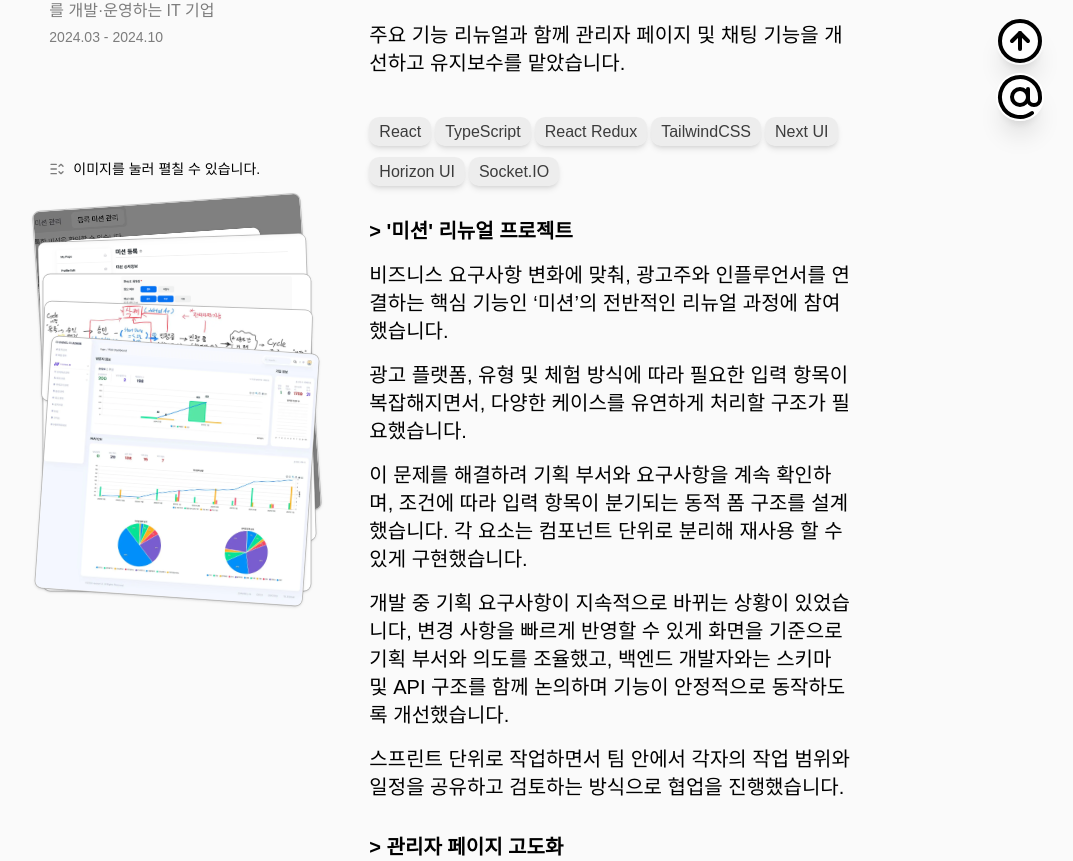
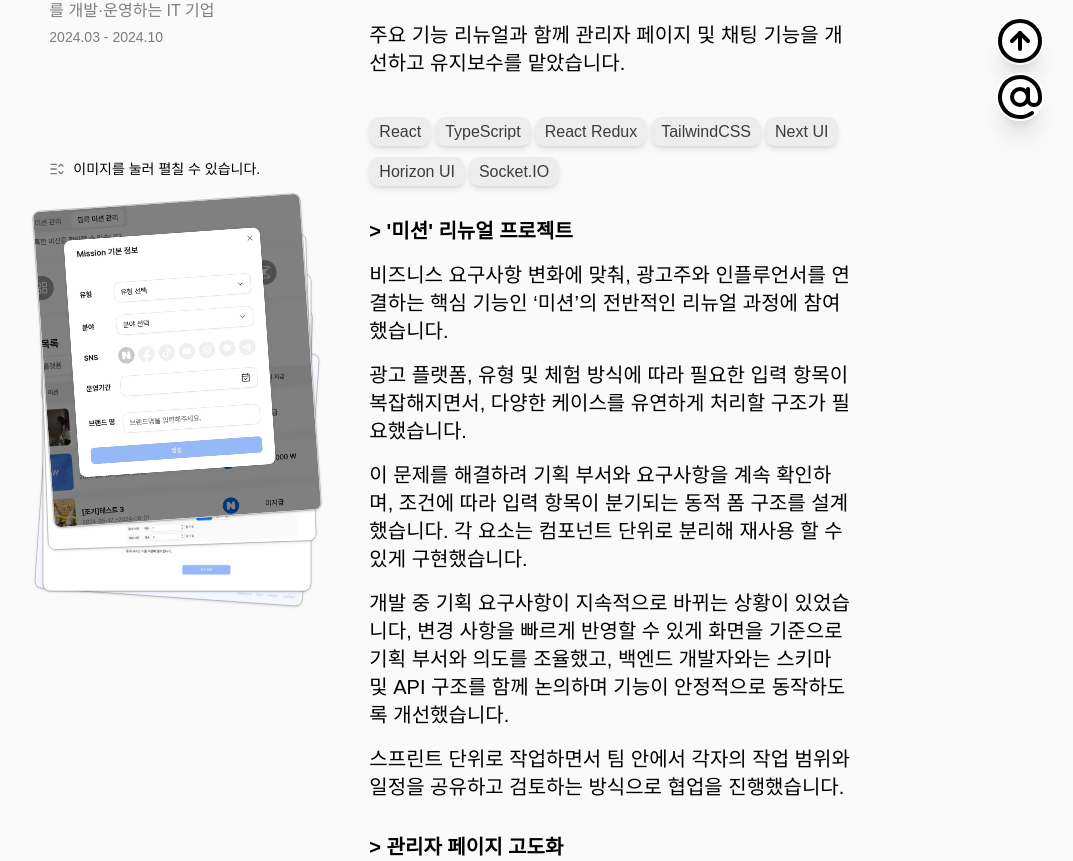
Before and after one commit to sis061/portfolio2026, a Next.js app: page / in a window 1280 px wide. Shown: the part 639-1500 px from the top of the page, without its empty margins (188-1261 px from the left). Built offline with nearby package versions, Linux system fonts and the light colour scheme.

Commit message:
fix: 대전 지하철 descLong 수정, ImageExpander에서 이미지 zindex 순서 변경

```diff
--- a/assets/projectData.tsx
+++ b/assets/projectData.tsx
@@ -145,8 +145,8 @@ export const PROJECT = [
     desc: "대전 지하철 1호선 도착 정보 웹앱",
     duration: "2026.06.17 - 2026.06.22",
     descLong:
-      "기존 CRA 기반 MVP를 Next.js App Router로 리빌딩하며, 공공데이터 API 호출량 제한과 모바일 사용성을 고려해 다음 열차 정보를 빠르게 확인할 수 있도록 재설계한 웹앱입니다.",
-    link: "https://daejeon-subway-arrival.vercel.app/",
+      "기존 CRA 기반 MVP를 Next.js App Router로 리빌딩하며, 분리되어 있던 API 중계와 화면 흐름을 정리하고 공공데이터/지도 API 연동과 빠른 탐색 UX를 중심으로 재설계한 웹앱입니다.",
+    link: "https://daejeon-subway-arrival.vercel.app/stations/112",
     github: "https://github.com/sis061/daejeon_subway_renewal",
     imgSrc: [
       "subway_arrival_001.webp",
--- a/components/layout/ImageExpander.tsx
+++ b/components/layout/ImageExpander.tsx
@@ -104,7 +104,7 @@ export default function ImageExpander({
                 top: expanded ? 0 : foldedTop,
                 rotate: expanded ? 0 : -4 + i * 2,
                 scale: expanded ? 1 : 0.96,
-                zIndex: expanded ? imgSrc.length - i : i,
+                zIndex: expanded ? i : imgSrc.length - i,
               }}
               transition={{
                 type: "spring",
```
